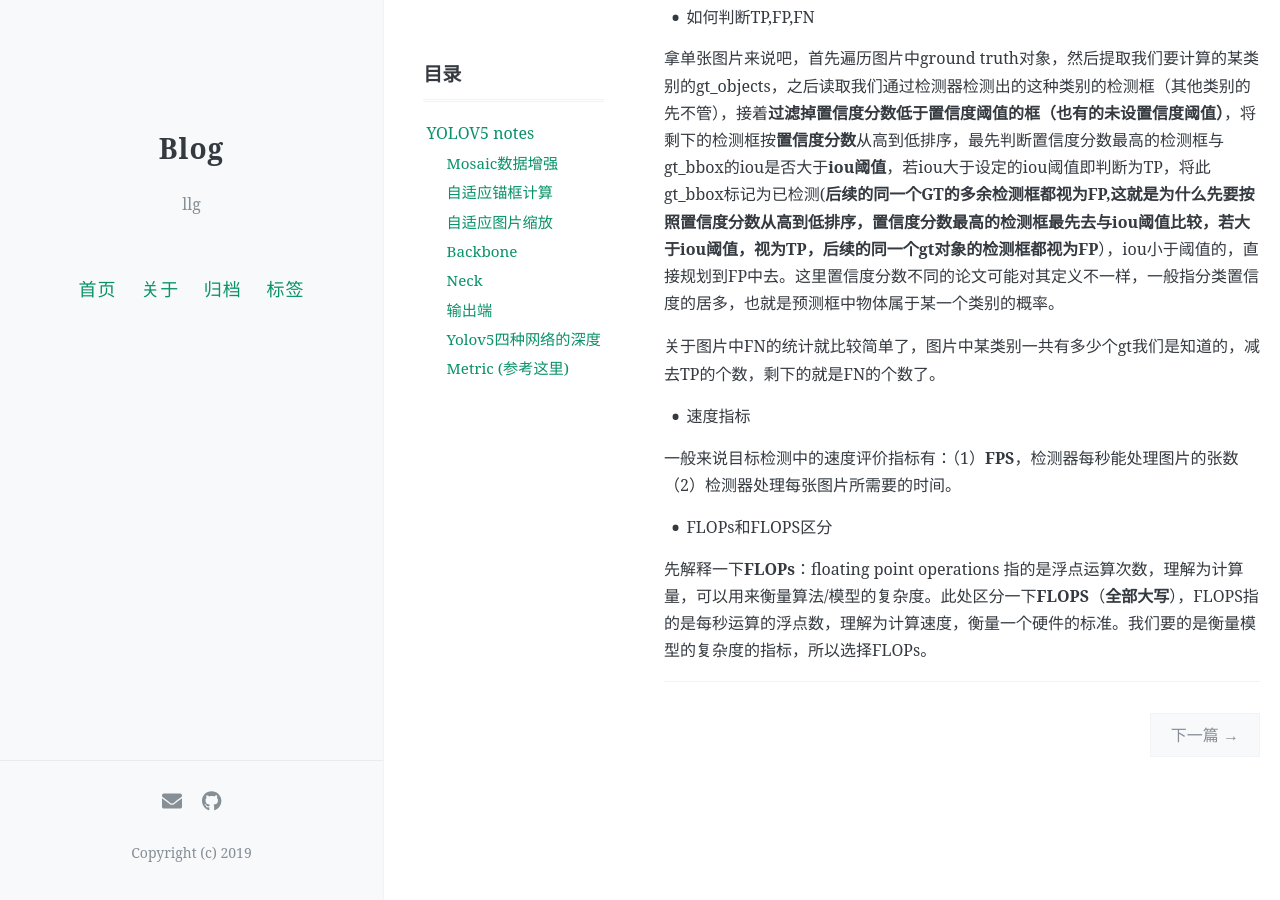
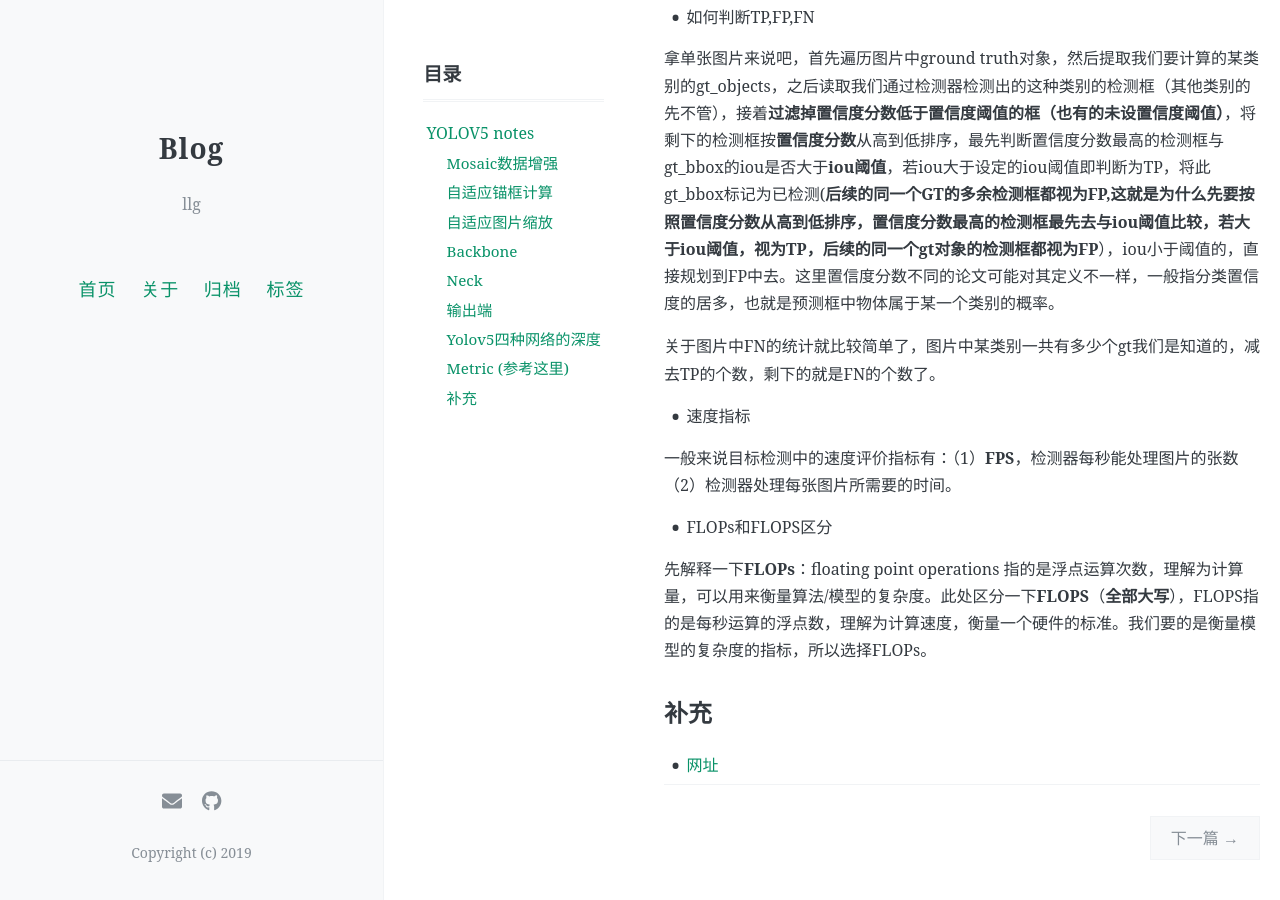
Before and after one commit to lulugai/Blog, a Jekyll site: the page built from _posts/2021-06-25-yolov5.md, in a window 1280 px wide and 900 px high, scrolled down 7850 px. Built offline with Jekyll 4.4.1, drawn with Linux system fonts in a browser that asks for light colours; comment, search, counter and statistics services are not loaded.

Commit message:
Update 2021-06-25-yolov5.md
补充

```diff
--- a/_posts/2021-06-25-yolov5.md
+++ b/_posts/2021-06-25-yolov5.md
@@ -142,3 +142,6 @@ FN: 没有检测到的GT的数量
 *	FLOPs和FLOPS区分
 
 先解释一下**FLOPs**：floating point operations 指的是浮点运算次数，理解为计算量，可以用来衡量算法/模型的复杂度。此处区分一下**FLOPS**（**全部大写**），FLOPS指的是每秒运算的浮点数，理解为计算速度，衡量一个硬件的标准。我们要的是衡量模型的复杂度的指标，所以选择FLOPs。
+
+## 补充
+* [网址](https://mp.weixin.qq.com/s/h0x6ThBtDZDO-TVcohQNlA)
```
